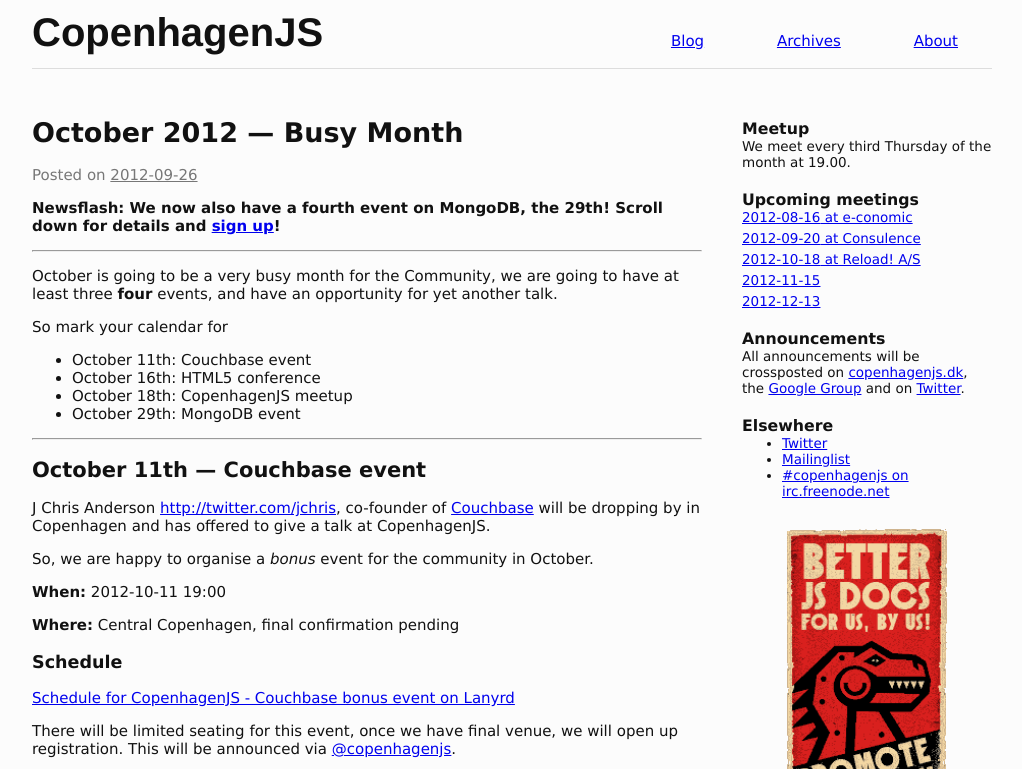
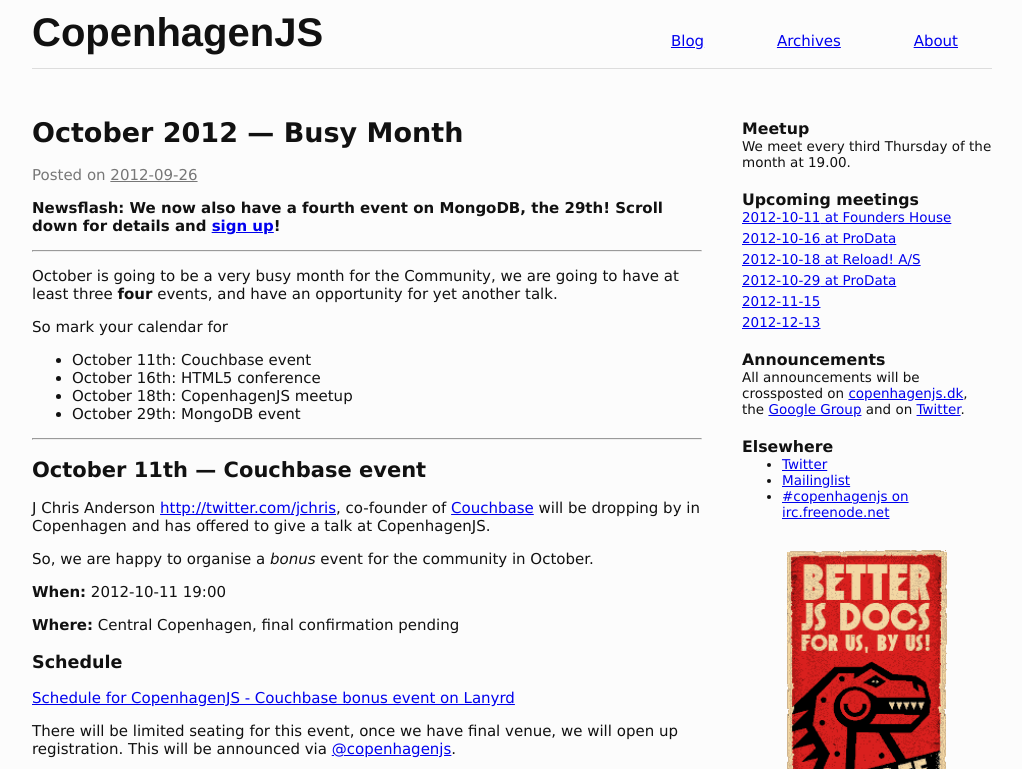
Before and after one commit to copenhagenjs/copenhagenjs.dk, a Jekyll site: the page built from index.html, in a window 1280 px wide and 900 px high, cut to the strip 0-769 px from the top of the window. Shown: the whole strip, without its empty margins (128-1150 px from the left). Built offline with Jekyll 4.4.1, drawn with Linux system fonts in a browser that asks for light colours; Markdown is read by kramdown in place of the engine named in the settings; a script that is not in the unit is left out.

Commit message:
Updated the Upcoming thingy

```diff
--- a/_includes/upcoming.md
+++ b/_includes/upcoming.md
@@ -1,8 +1,9 @@
 <div class="upcoming-meetings">
 	<h3>Upcoming meetings</h3>
-	<p><a href="http://lanyrd.com/2012/copenhagenjs-august/"><time datetime="2012-08-16T19:00">2012-08-16</time> at e-conomic</a></p>
-	<p><a href="http://lanyrd.com/2012/copenhagenjs-september/"><time datetime="2012-09-20T19:00">2012-09-20</time> at Consulence</a></p>
+	<p><a href="http://lanyrd.com/2012/copenhagenjs-couchbase-bonus-event/"><time datetime="2012-10-11T19:00">2012-10-11</time> at Founders House</a></p>
+	<p><a href="http://createthewebcph-estw.eventbrite.com"><time datetime="2012-10-16T18:00">2012-10-16</time> at ProData</a></p>
 	<p><a href="http://lanyrd.com/2012/copenhagenjs-october/"><time datetime="2012-10-18T19:00">2012-10-18</time> at Reload! A/S</a></p>
+	<p><a href="http://simpleeventsignup.com/event/14498/signup/attendees?signup_token=1f4fd13ac194b6c"><time datetime="2012-10-29T19:00">2012-10-29</time> at ProData</a></p>
 	<p><a href="http://lanyrd.com/2012/copenhagenjs-november/"><time datetime="2012-11-15T19:00">2012-11-15</time></a></p>
 	<p><a href="http://lanyrd.com/2012/copenhagenjs-december/"><time datetime="2012-12-13T19:00">2012-12-13</time></a></p>
 </div>
```
